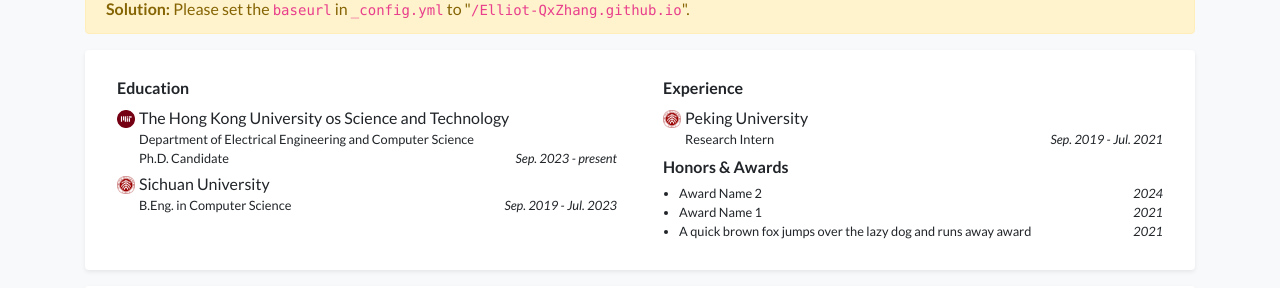
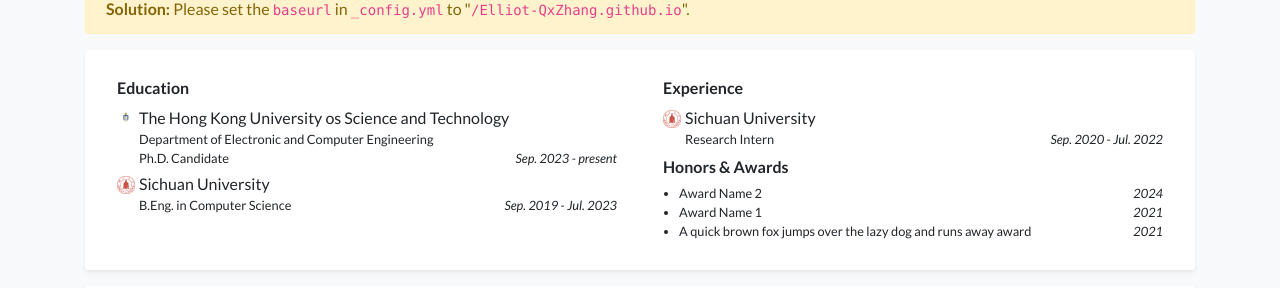
Before and after one commit to Elliot-QxZhang/Elliot-QxZhang.github.io, a Jekyll site: the page built from index.html, in a window 1280 px wide and 900 px high, scrolled down 445 px. Shown: the part 152-440 px from the top of the window. Built offline with Jekyll 4.4.1, drawn with Linux system fonts in a browser that asks for light colours; nearby versions of some CDN libraries; a style sheet for code colours, icons or effects is not loaded.

Commit message:
Update profile.yml

```diff
--- a/_data/profile.yml
+++ b/_data/profile.yml
@@ -31,21 +31,21 @@
 
 education:
 - name: The Hong Kong University os Science and Technology
-  logo: /assets/images/badges/MIT_Social_circle.png
+  logo: /assets/images/badges/hkust_logo_2.png
   position: >-
-    Department of Electrical Engineering and Computer Science <br/>
+    Department of Electronic and Computer Engineering <br/>
     Ph.D. Candidate
   date: Sep. 2023 - present
 - name: Sichuan University
-  logo: /assets/images/badges/PKU_red.png
+  logo: /assets/images/badges/sichuan_logo.png
   position: B.Eng. in Computer Science
   date: Sep. 2019 - Jul. 2023
 
 experience:
-- name: Peking University
-  logo: /assets/images/badges/PKU_red.png
+- name: Sichuan University
+  logo: /assets/images/badges/sichuan_logo.png
   position: Research Intern
-  date: Sep. 2019 - Jul. 2021
+  date: Sep. 2020 - Jul. 2022
 
 awards:
 - name: Award Name 2
```
